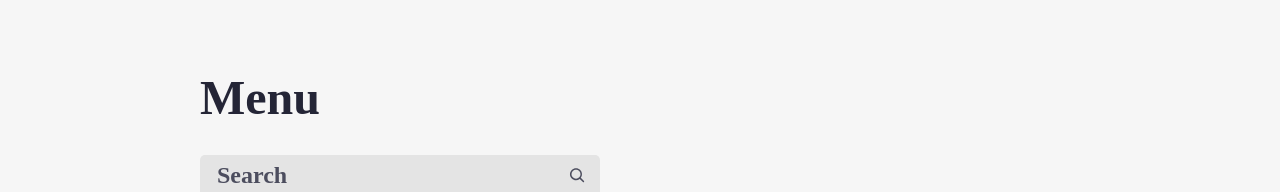
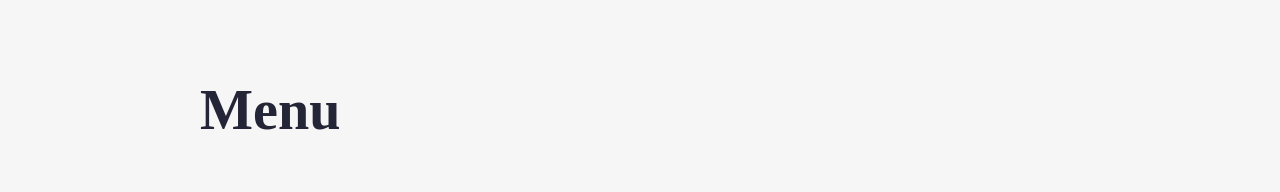
Before and after one commit to marinasthoffmann/macaroni, a React (Create React App) app: page /menu in a window 1280 px wide. Shown: the part 432-624 px from the top of the page. Built offline with nearby package versions, Linux system fonts and the light colour scheme; a web font is replaced by a local one.

Commit message:
create stylesTheme

```diff
--- a/src/components/StandardPage/index.jsx
+++ b/src/components/StandardPage/index.jsx
@@ -1,5 +1,6 @@
 import styles from './StandardPage.module.scss';
 import { Outlet } from 'react-router-dom';
+import stylesTheme from 'styles/Theme.module.scss';
 
 export default function StandardPage() {
     return (
@@ -9,7 +10,7 @@ export default function StandardPage() {
                     The house of code and pasta
                 </div>
             </header>
-            <div>
+            <div className={stylesTheme.container}>
                 <Outlet />
             </div>
         </>
--- a/src/pages/Cardapio/Menu.module.scss
+++ b/src/pages/Cardapio/Menu.module.scss
@@ -2,21 +2,6 @@
 @import "styles/breakpoints";
 
 .cardapio {
-  padding: 50px $padding-horizontal;
-  @media (max-width: $desktop_xsm) {
-    padding: 50px $padding-horizontal-mobile;
-  }
-  @media (min-width: $desktop_xsm) and (max-width: $desktop_sm) {
-    padding: 50px $padding-horizontal-sm;
-  }
-  @media (min-width: $desktop_sm) and (max-width: $desktop_md) {
-    padding: 50px $padding-horizontal-md;
-  }
-  &__titulo {
-    color: $dark;
-    font-size: 3rem;
-    margin-bottom: 30px;
-  }
   &__filtros {
     align-items: center;
     display: flex;
--- a/src/pages/Cardapio/index.tsx
+++ b/src/pages/Cardapio/index.tsx
@@ -1,4 +1,5 @@
 import styles from './Menu.module.scss';
+import stylesTheme from 'styles/Theme.module.scss';
 import { useState } from 'react';
 import Items from './Itens';
 import Searcher from './Searcher';
@@ -10,7 +11,7 @@ export default function Menu() {
 	const [filter, setFilter] = useState<number | null>(null);
 	const [ordenator, setOrdenator] = useState('');
 	return (
-		<section className={styles.cardapio}>
+		<section className={stylesTheme.title}>
 			<h3 className={styles.cardapio__titulo}>Menu</h3>
 			<Searcher search={search} setSearch={setSearch} />
 			<div className={styles.cardapio__filtros}>
--- a/src/pages/Home/Home.module.scss
+++ b/src/pages/Home/Home.module.scss
@@ -1,9 +1,5 @@
 @import 'styles/variaveis';
-.title {
-  color: $dark;
-  font-size: 3rem;
-  margin-bottom: 30px;
-}
+
 .recomendeds {
   border-radius: 2px;
   display: flex;
--- a/src/pages/Home/index.jsx
+++ b/src/pages/Home/index.jsx
@@ -1,5 +1,6 @@
 import menu from "data/menu.json";
 import styles from './Home.module.scss'
+import stylesTheme from 'styles/Theme.module.scss';
 
 export default function Home() {
 
@@ -8,7 +9,7 @@ export default function Home() {
 
     return (
         <section>
-            <h3 className={styles.title}>House recommendations</h3>
+            <h3 className={stylesTheme.title}>House recommendations</h3>
             <div className={styles.recomendeds}>
                 {recomendeds.map(item => (
                     <div key={item.id} className={styles.recomended}>
--- /dev/null
+++ b/src/styles/Theme.module.scss
@@ -0,0 +1,20 @@
+@import "./variaveis";
+@import "./breakpoints";
+
+.container {
+  padding: 50px $padding-horizontal;
+  @media (max-width: $desktop_xsm) {
+    padding: 50px $padding-horizontal-mobile;
+  }
+  @media (min-width: $desktop_xsm) and (max-width: $desktop_sm) {
+    padding: 50px $padding-horizontal-sm;
+  }
+  @media (min-width: $desktop_sm) and (max-width: $desktop_md) {
+    padding: 50px $padding-horizontal-md;
+  }
+}
+.title {
+  color: $dark;
+  font-size: 3rem;
+  margin-bottom: 30px;
+}
```
